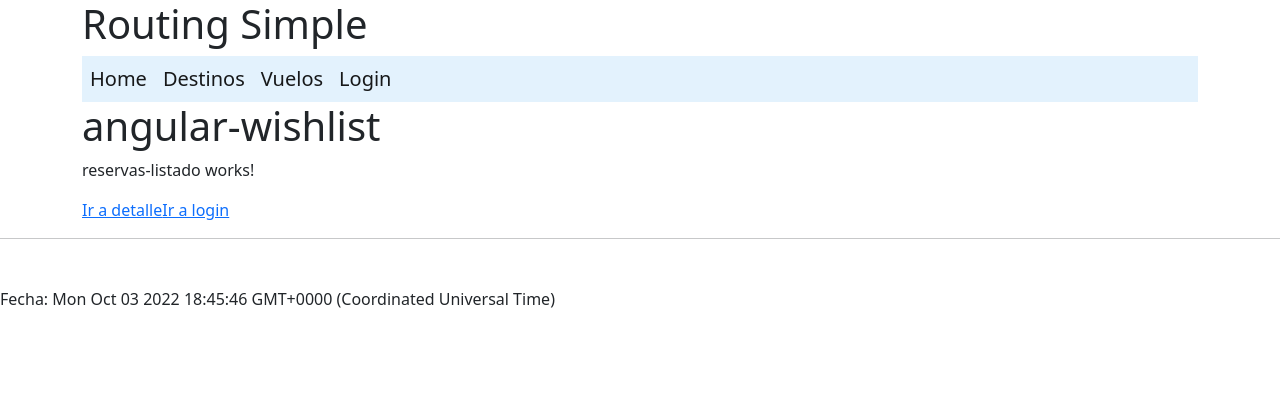
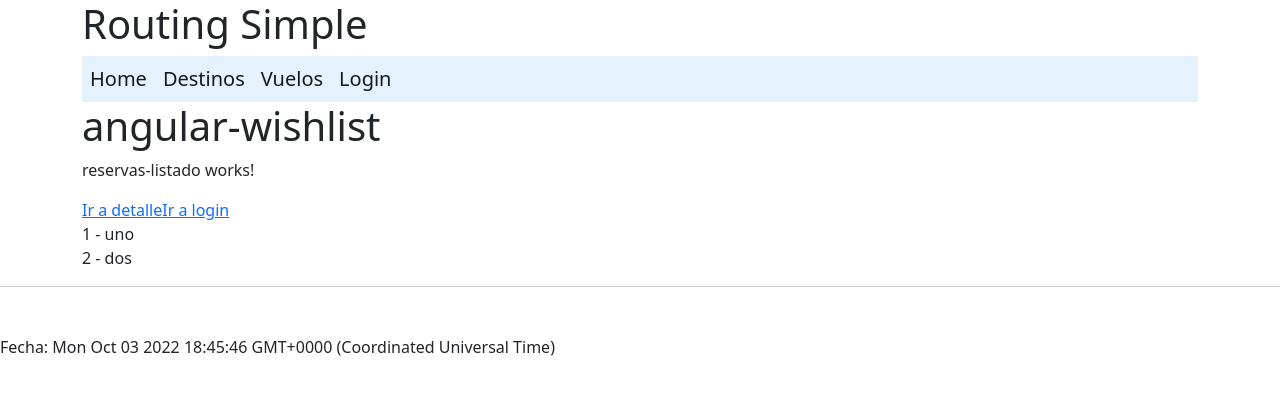
Before and after one commit to fsangar/Coursera-Angular, an Angular app in the folder angular-wishlist-v1/: page /reservas in a window 1280 px wide. Shown: the top 394 px of the page. Built offline with nearby package versions, Linux system fonts and the light colour scheme.

Commit message:
Añadido un servicio que obtiene datos de viajes

```diff
--- /dev/null
+++ b/angular-wishlist-v1/src/app/reservas/reservas-api-client.service.ts
@@ -0,0 +1,16 @@
+import { Injectable } from '@angular/core';
+
+@Injectable({
+  providedIn: 'root'
+})
+export class ReservasApiClientService {
+
+  constructor() { }
+
+  getAll() {
+    return [
+      { id: 1, name: 'uno'},
+      { id: 2, name: 'dos'},
+    ]
+  }
+}
--- a/angular-wishlist-v1/src/app/reservas/reservas-listado/reservas-listado.component.html
+++ b/angular-wishlist-v1/src/app/reservas/reservas-listado/reservas-listado.component.html
@@ -1,3 +1,6 @@
 <p>reservas-listado works!</p>
 <a [routerLink]="['./',10 ]">Ir a detalle</a>
 <a [routerLink]="['/login']">Ir a login</a>
+<div  *ngFor="let r of api.getAll()">
+  {{r.id}} - {{r.name}}
+</div>
--- a/angular-wishlist-v1/src/app/reservas/reservas-listado/reservas-listado.component.ts
+++ b/angular-wishlist-v1/src/app/reservas/reservas-listado/reservas-listado.component.ts
@@ -1,4 +1,5 @@
 import { Component, OnInit } from '@angular/core';
+import {ReservasApiClientService} from "../reservas-api-client.service";
 
 @Component({
   selector: 'app-reservas-listado',
@@ -7,7 +8,7 @@ import { Component, OnInit } from '@angular/core';
 })
 export class ReservasListadoComponent implements OnInit {
 
-  constructor() { }
+  constructor(public api: ReservasApiClientService) { }
 
   ngOnInit(): void {
   }
--- a/angular-wishlist-v1/src/app/reservas/reservas.module.ts
+++ b/angular-wishlist-v1/src/app/reservas/reservas.module.ts
@@ -4,16 +4,20 @@ import { CommonModule } from '@angular/common';
 import { ReservasRoutingModule } from './reservas-routing.module';
 import { ReservasDetalleComponent } from './reservas-detalle/reservas-detalle.component';
 import { ReservasListadoComponent } from './reservas-listado/reservas-listado.component';
+import {ReservasApiClientService} from "./reservas-api-client.service";
 
 
 @NgModule({
   declarations: [
     ReservasDetalleComponent,
-    ReservasListadoComponent
+    ReservasListadoComponent,
   ],
   imports: [
     CommonModule,
     ReservasRoutingModule
+  ],
+  providers: [
+    ReservasApiClientService
   ]
 })
 export class ReservasModule { }
```
Also changed, not shown: 1 other file (tests, documents, lock files or other folders).
